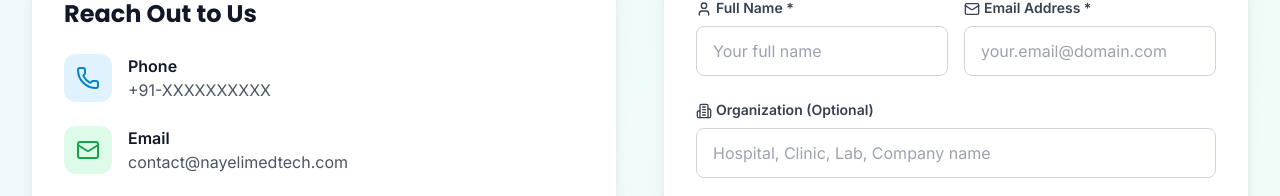
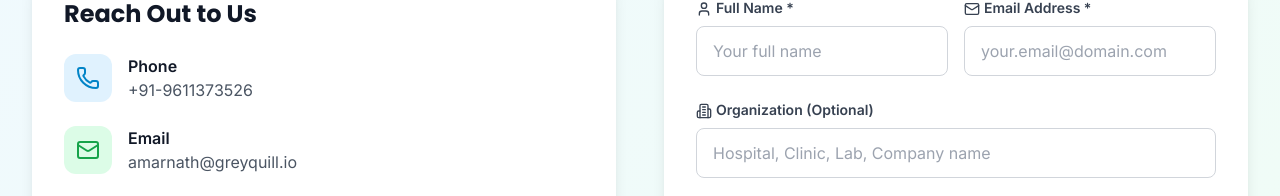
Before and after one commit to nayelimedtech/nayelimedtech.github.io, a React (Create React App) app: page / in a window 1280 px wide. Shown: the part 11628-11824 px from the top of the page. Built offline with nearby package versions, Linux system fonts and the light colour scheme.

Commit message:
Updateed contact information

```diff
--- a/src/components/Contact.tsx
+++ b/src/components/Contact.tsx
@@ -172,7 +172,7 @@ const Contact: React.FC = () => {
                   </div>
                   <div>
                     <div className="font-semibold text-gray-900">Phone</div>
-                    <div className="text-gray-600">+91-XXXXXXXXXX</div>
+                    <div className="text-gray-600">+91-9611373526</div>
                   </div>
                 </div>
 
@@ -182,7 +182,7 @@ const Contact: React.FC = () => {
                   </div>
                   <div>
                     <div className="font-semibold text-gray-900">Email</div>
-                    <div className="text-gray-600">contact@nayelimedtech.com</div>
+                    <div className="text-gray-600">amarnath@greyquill.io</div>
                   </div>
                 </div>
 
--- a/src/components/Footer.tsx
+++ b/src/components/Footer.tsx
@@ -120,11 +120,11 @@ const Footer: React.FC = () => {
             <div className="space-y-4">
               <div className="flex items-center space-x-3">
                 <Mail className="w-5 h-5 text-primary-400" />
-                <span className="text-gray-300">contact@nayelimedtech.com</span>
+                <span className="text-gray-300">amarnath@greyquill.io</span>
               </div>
               <div className="flex items-center space-x-3">
                 <Phone className="w-5 h-5 text-primary-400" />
-                <span className="text-gray-300">+91-XXXXXXXXXX</span>
+                <span className="text-gray-300">+91-9611373526</span>
               </div>
               <div className="flex items-center space-x-3">
                 <MapPin className="w-5 h-5 text-primary-400" />
```
